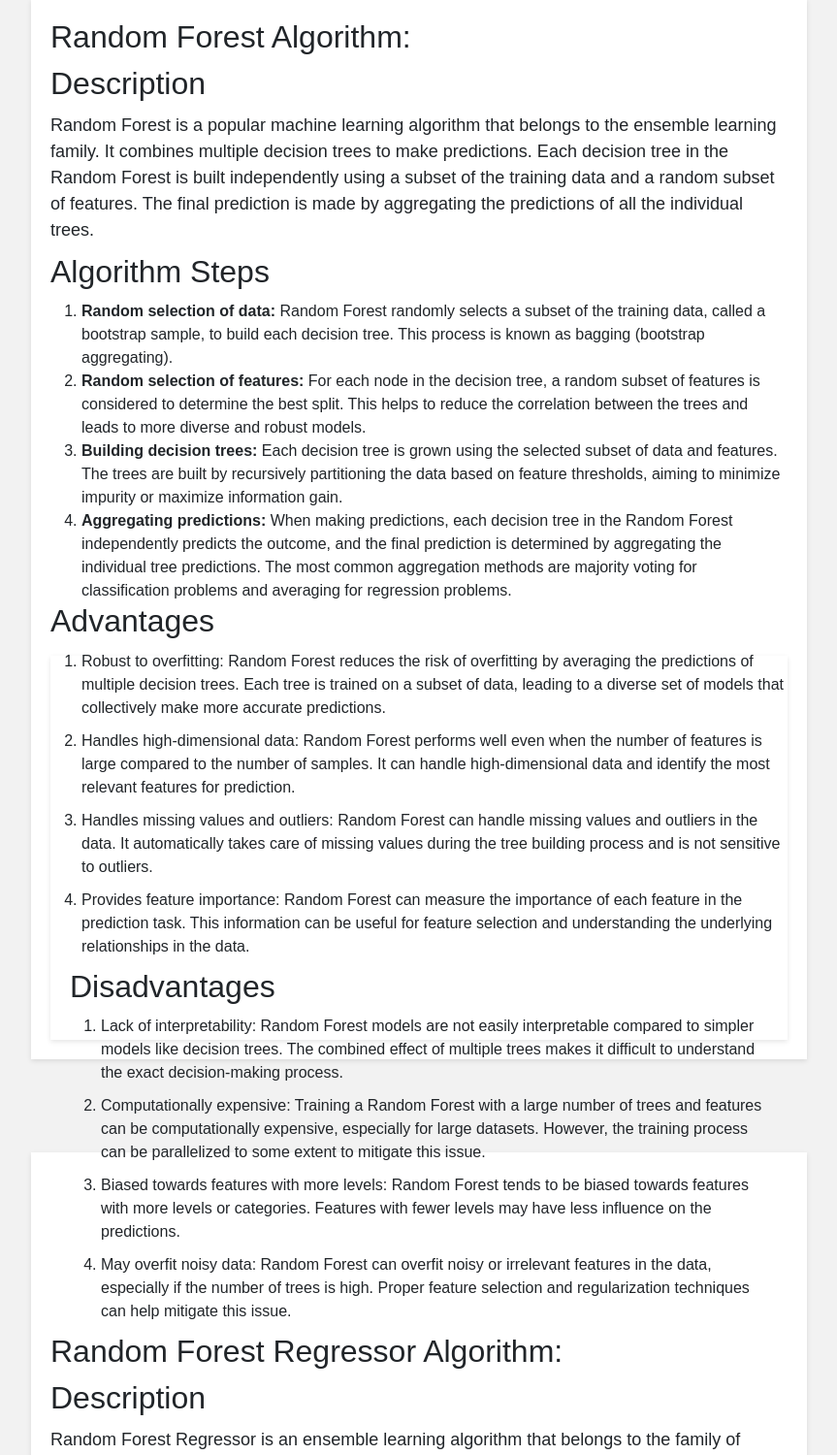
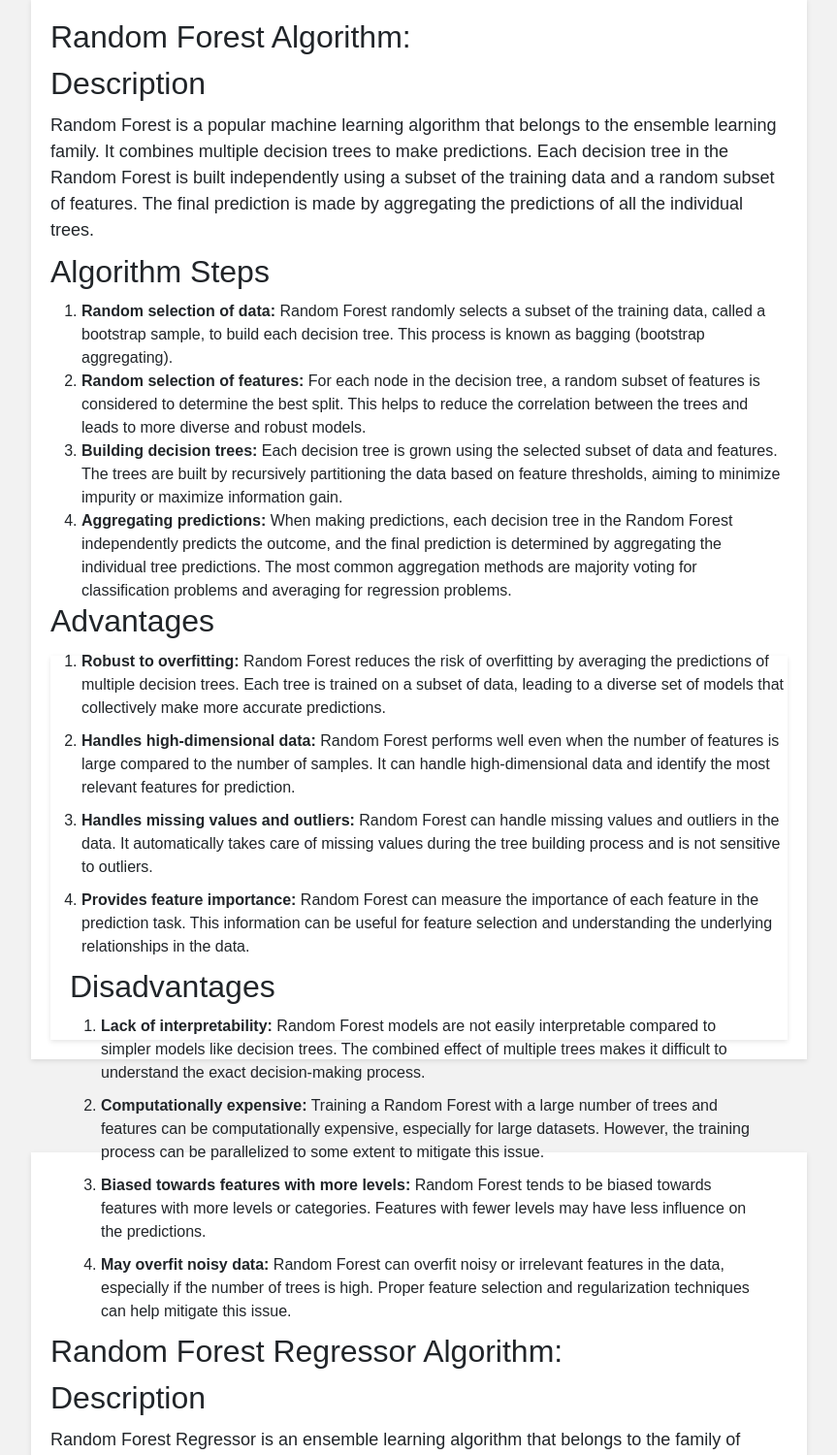
Before and after one commit to COMBRADE07/Final_Year_Project, a Django app: page / in a window 1280 px wide. Shown: the part 53-1553 px from the top of the page at 97% size, without its empty margins (208-1071 px from the left). Run offline with Django 4.2, Linux system fonts and the light colour scheme.

Commit message:
Update home.html

```diff
--- a/nothing/home/templates/home.html
+++ b/nothing/home/templates/home.html
@@ -27,20 +27,20 @@
         <div >
             <h2>Advantages</h2>
             <ol>
-                <li class="list-item">Robust to overfitting: Random Forest reduces the risk of overfitting by averaging the predictions of multiple decision trees. Each tree is trained on a subset of data, leading to a diverse set of models that collectively make more accurate predictions.</li>
-                <li class="list-item">Handles high-dimensional data: Random Forest performs well even when the number of features is large compared to the number of samples. It can handle high-dimensional data and identify the most relevant features for prediction.</li>
-                <li class="list-item">Handles missing values and outliers: Random Forest can handle missing values and outliers in the data. It automatically takes care of missing values during the tree building process and is not sensitive to outliers.</li>
-                <li class="list-item">Provides feature importance: Random Forest can measure the importance of each feature in the prediction task. This information can be useful for feature selection and understanding the underlying relationships in the data.</li>
+                <li class="list-item"><strong>Robust to overfitting:</strong> Random Forest reduces the risk of overfitting by averaging the predictions of multiple decision trees. Each tree is trained on a subset of data, leading to a diverse set of models that collectively make more accurate predictions.</li>
+                <li class="list-item"><strong>Handles high-dimensional data:</strong> Random Forest performs well even when the number of features is large compared to the number of samples. It can handle high-dimensional data and identify the most relevant features for prediction.</li>
+                <li class="list-item"><strong>Handles missing values and outliers:</strong> Random Forest can handle missing values and outliers in the data. It automatically takes care of missing values during the tree building process and is not sensitive to outliers.</li>
+                <li class="list-item"><strong>Provides feature importance:</strong> Random Forest can measure the importance of each feature in the prediction task. This information can be useful for feature selection and understanding the underlying relationships in the data.</li>
             </ol>
         </div>
 
         <div class="container">
             <h2>Disadvantages</h2>
             <ol>
-                <li class="list-item">Lack of interpretability: Random Forest models are not easily interpretable compared to simpler models like decision trees. The combined effect of multiple trees makes it difficult to understand the exact decision-making process.</li>
-                <li class="list-item">Computationally expensive: Training a Random Forest with a large number of trees and features can be computationally expensive, especially for large datasets. However, the training process can be parallelized to some extent to mitigate this issue.</li>
-                <li class="list-item">Biased towards features with more levels: Random Forest tends to be biased towards features with more levels or categories. Features with fewer levels may have less influence on the predictions.</li>
-                <li class="list-item">May overfit noisy data: Random Forest can overfit noisy or irrelevant features in the data, especially if the number of trees is high. Proper feature selection and regularization techniques can help mitigate this issue.</li>
+                <li class="list-item"><strong>Lack of interpretability:</strong> Random Forest models are not easily interpretable compared to simpler models like decision trees. The combined effect of multiple trees makes it difficult to understand the exact decision-making process.</li>
+                <li class="list-item"><strong>Computationally expensive:</strong> Training a Random Forest with a large number of trees and features can be computationally expensive, especially for large datasets. However, the training process can be parallelized to some extent to mitigate this issue.</li>
+                <li class="list-item"><strong>Biased towards features with more levels:</strong> Random Forest tends to be biased towards features with more levels or categories. Features with fewer levels may have less influence on the predictions.</li>
+                <li class="list-item"><strong>May overfit noisy data:</strong> Random Forest can overfit noisy or irrelevant features in the data, especially if the number of trees is high. Proper feature selection and regularization techniques can help mitigate this issue.</li>
             </ol>
         </div>
     </div>
```
